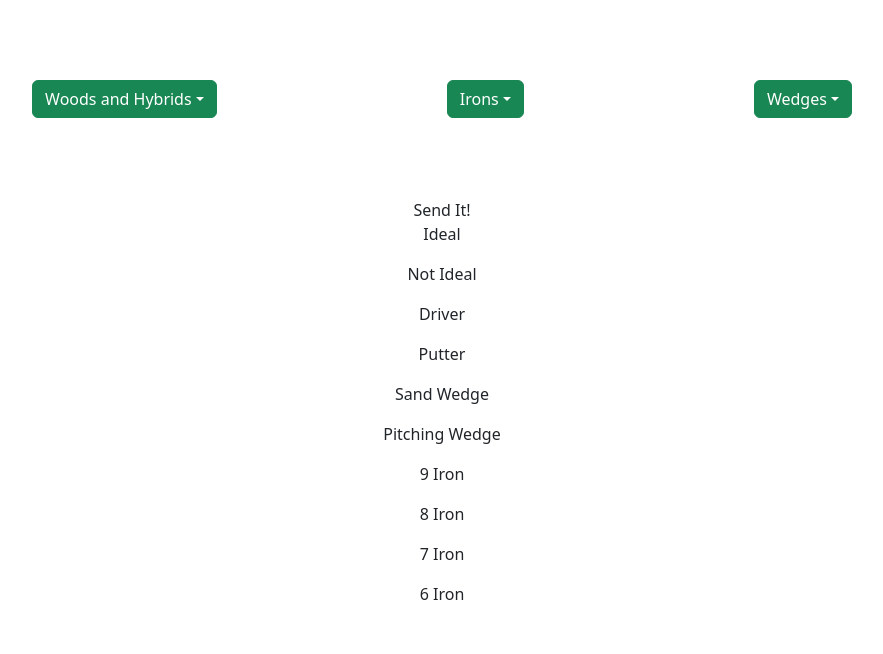
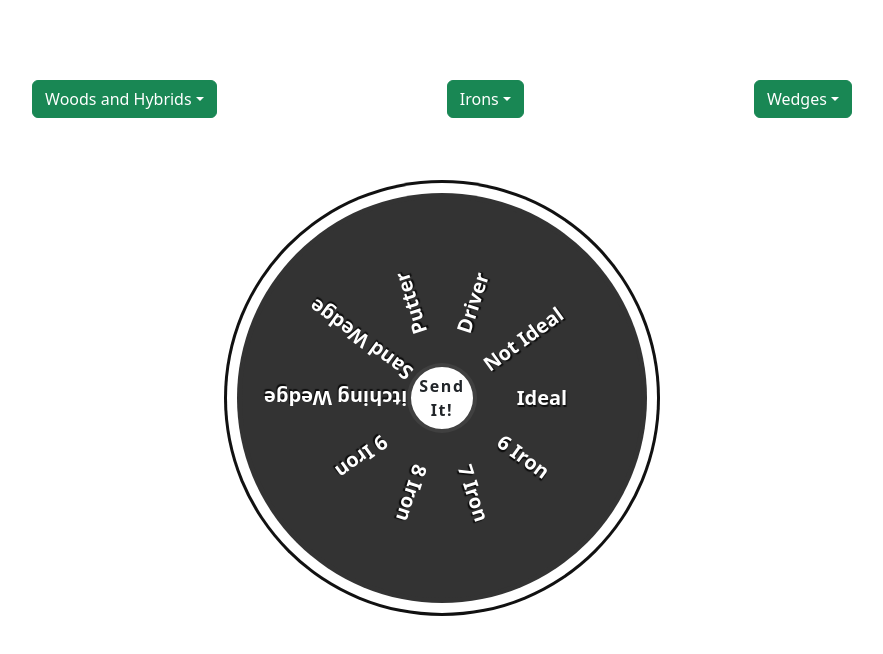
Before and after one commit to connork97/Wheel-Of-Not-Ideal, a React (Create React App) app in the folder client/: page / in a window 1280 px wide. Shown: the top 654 px of the page, without its empty margins (198-1081 px from the left). Built offline with nearby package versions, Linux system fonts and the light colour scheme.

Commit message:
foundation of wheel added

```diff
--- a/client/src/App.js
+++ b/client/src/App.js
@@ -8,6 +8,7 @@ import Wheel from './components/Wheel';
 
 function App() {
 
+  // const [activeClubs, setActiveClubs] = useState(['Ideal', 'Not Ideal', 'Driver', 'Putter', 'Sand Wedge', 'Pitching Wedge', '9 Iron', '8 Iron'])
   const [activeClubs, setActiveClubs] = useState(['Ideal', 'Not Ideal', 'Driver', 'Putter', 'Sand Wedge', 'Pitching Wedge', '9 Iron', '8 Iron', '7 Iron', '6 Iron'])
 
   const woodsAndHybrids = ['3 Wood', '5 Wood', '1 Hybrid', '2 Hybrid', '3 Hybrid', '4 Hybrid', '5 Hybrid'];
--- a/client/src/components/Club.js
+++ b/client/src/components/Club.js
@@ -1,10 +1,23 @@
+import styles from './Wheel.module.css';
 
-const Club = ({club}) => {
+
+const Club = ({club, activeClubs, index, angleIncrement}) => {
+
+    // const textRotation = -1 * (activeClubs.length - 1) * 5 * (index);
+    // const textOffset = (activeClubs.length) + 100;
+    const textRotation = -1 * index * (360 / activeClubs.length);
+    // const textOffset = 100;
 
     return (
-        <p>{club}</p>
-    )
-
+        <div className={styles.club}>
+            <span
+                style={{
+                    transform: `rotate(${textRotation}deg) translateX(${100}px)`
+                }}
+            >{club}
+            </span>
+        </div>
+    );
 };
 
 export default Club;
--- a/client/src/components/Wheel.js
+++ b/client/src/components/Wheel.js
@@ -1,37 +1,39 @@
-// import styles from './Wheel.module.css';
+import styles from './Wheel.module.css';
 import Club from './Club';
 import React, { useRef, useState, useEffect } from 'react';
 
-const Wheel = ({activeClubs}) => {
-
+const Wheel = ({ activeClubs }) => {
     const [spinValue, setSpinValue] = useState(0);
     const [rotation, setRotation] = useState(0);
     const wheelRef = useRef(null);
 
-    // let allClubs;
+    // Calculate the angle between each club
+    const angleIncrement = 360 / activeClubs.length;
 
-    // useEffect(() => {
-    //     console.log('rendering clubs');
-    //     allClubs = activeClubs.map((club, index) => {
-    //         return <p key={index}>{club}</p>;
-    //     });
-    // }, [activeClubs])
-
-
-        const renderActiveClubs = () => {
-            // setActiveClubs([...activeClubs, 'New Club']); // State update inside render function
-            console.log('start', activeClubs)
-            return activeClubs.map((club, index) => {
-                return <Club key={index} club={club}></Club>;
-            });
-        };
-
-
+    const renderActiveClubs = () => {
+        return activeClubs.map((club, index) => {
+            // Calculate the rotation for each club
+            // const clubRotation = (index + 1) * angleIncrement;
+            return (
+                <Club
+                    // className={styles.club}
+                    key={index}
+                    index={index}
+                    angleIncrement={angleIncrement}
+                    club={club}
+                    activeClubs={activeClubs}
+                    // style={{ transform: `rotate(${clubRotation}deg)` }}
+                ></Club>
+            );
+        });
+    };
 
     return (
-        <div className="wheelContainer">
-            <div className="spinBtn" style={{ transform: `rotate(${rotation}deg)` }}>Send It!</div>
-            <div className="wheel" ref={wheelRef}>
+        <div className={styles.wheelContainer}>
+            <div className={styles.spnBtn}>
+                <span>Send It!</span>
+            </div>
+            <div className={styles.wheel} ref={wheelRef}>
                 {renderActiveClubs()}
             </div>
         </div>
@@ -39,6 +41,50 @@ const Wheel = ({activeClubs}) => {
 }
 
 export default Wheel;
+
+// import styles from './Wheel.module.css';
+// import Club from './Club';
+// import React, { useRef, useState, useEffect } from 'react';
+
+// const Wheel = ({activeClubs}) => {
+
+//     const [spinValue, setSpinValue] = useState(0);
+//     const [rotation, setRotation] = useState(0);
+//     const wheelRef = useRef(null);
+
+//     const angleIncrement = 360 / activeClubs.length;
+
+//     const renderActiveClubs = () => {
+//         console.log('start', activeClubs)
+//         return activeClubs.map((club, index) => {
+//             console.log(index)
+//             const clubRotation = index * angleIncrement;
+//             return (
+//                 <Club
+//                     className={styles.club}
+//                     key={index}
+//                     club={club}
+//                     style={{ transform: `rotate(${clubRotation}deg)` }}
+//                 >
+//                 </Club>
+//             );
+//         });
+//     };
+
+//     return (
+//         <div className={styles.wheelContainer}>
+//             <div className={styles.spnBtn}>
+//                 <span>Send It!</span>
+//             </div>
+//             {/* // style={{ transform: `rotate(${rotation}deg)` }} */}
+//             <div className={styles.wheel} ref={wheelRef}>
+//                 {renderActiveClubs()}
+//             </div>
+//         </div>
+//     )
+// }
+
+// export default Wheel;
 
 // let clubs = ['Putter', 'Driver', '9 Iron', '8 Iron', '7 Iron', '6 Iron', 'Pitching Wedge', 'Sand Wedge', 'Ideal', 'Not Ideal'];
 
--- a/client/src/components/Wheel.module.css
+++ b/client/src/components/Wheel.module.css
@@ -1,4 +1,4 @@
-.welcome, .rules {
+/* .welcome, .rules {
     text-align: center;
     position: absolute;
     color: #FFF;
@@ -24,9 +24,82 @@
     position: absolute;
     top: 25vh;
     scale: 1.75;
+} */
+.wheelContainer {
+    position: relative;
+    margin: auto;
+    width: 400px; /* Adjust as needed */
+    height: 400px; /* Adjust as needed */
+    display: flex;
+    justify-content: center;
+    align-items: center;
 }
 
-.container {
+.spnBtn {
+    position: absolute;
+    top: 50%;
+    left: 50%;
+    transform: translate(-50%, -50%);
+    width: 70px; /* Adjust as needed */
+    height: 70px; /* Adjust as needed */
+    background: #FFFFFF;
+    border-radius: 50%;
+    border: 4px solid rgba(0, 0, 0, 0.75);
+    display: flex;
+    justify-content: center;
+    align-items: center;
+    font-weight: 600;
+    letter-spacing: 0.1em;
+    cursor: pointer;
+    z-index: 10;
+}
+
+.wheel {
+    position: relative;
+    width: 100%;
+    height: 100%;
+    background: #333;
+    border-radius: 50%;
+    overflow: hidden;
+    box-shadow: 0 0 0 5px #333,
+        0 0 0 15px #FFF,
+        0 0 0 18px #111;
+}
+
+.club {
+    position: absolute;
+    width: 100%; /* Adjust as needed */
+    height: 100%; /* Adjust as needed */
+    display: flex;
+    justify-content: center;
+    align-items: center;
+    user-select: none;
+    cursor: auto;
+}
+
+.club span {
+    position: relative;
+    font-size: 1.25em; /* Adjust as needed */
+    font-weight: 700;
+    color: #FFF;
+    text-shadow: 1px 2px 1px rgba(0,0,0,0.75);
+    white-space: nowrap;
+    /* transform-origin: bottom center; */
+}
+
+/* Additional styles for text rotation */
+.club span::after {
+    content: "";
+    position: absolute;
+    width: 100%;
+    height: 1px;
+    /* background-color: #FFF; */
+    bottom: -2px; /* Adjust as needed */
+    left: 0;
+    /* transform: rotate(-90deg); */
+    transform-origin: bottom left;
+}
+/* .wheelContainer {
     position: absolute;
     top: 42.5vh;
     width: 400px;
@@ -36,7 +109,7 @@
     align-items: center;
 }
 
-.container .spinBtn {
+.wheelContainer .spinBtn {
     position: absolute;
     width: 70px;
     height: 70px;
@@ -53,7 +126,7 @@
     cursor: pointer;
 }
 
-.container .spinBtn::before {
+.wheelContainer .spinBtn::before {
     content: "";
     position: absolute;
     top: -28px;
@@ -61,10 +134,50 @@
     height: 30px;
     background: #fff;
     /* likely going to move clip-path to the top once I have the rest of my borders situated*/
-    clip-path: polygon(50% 0%, 25% 100%, 75% 100%);
+    /* clip-path: polygon(50% 0%, 25% 100%, 75% 100%); */
+/* } */
+/* .wheelContainer .wheel {
+    position: absolute;
+    top: 0;
+    left: 0;
+    width: 100%;
+    height: 100%;
+    background: #333;
+    border-radius: 50%;
+    overflow: hidden;
+    box-shadow: 0 0 0 5px #333,
+        0 0 0 15px #FFF,
+        0 0 0 18px #111;
+    transition: transform 5s ease-in-out; */
+/* } */
+/*
+.wheelContainer .wheel .club {
+    position: absolute;
+    width: 50%;
+    height: 50%;
+    background: var(--clr);
+    display: flex;
+    justify-content: center;
+    align-items: center;
+    user-select: none;
+    cursor: auto;
 }
 
-.container .wheel {
+.wheelContainer .wheel .club span {
+    position: relative;
+    font-size: 1.25em;
+    font-weight: 700;
+    color: #FFF;
+    text-shadow: 1px 2px 1px rgba(0,0,0,0.75);
+}
+
+.wheelContainer .wheel .club span::after {
+    position: absolute;
+    font-size: 0.75em;
+    font-weight: 500;
+} */
+
+/* .wheelContainer .wheel {
     position: absolute;
     top: 0;
     left: 0;
@@ -79,7 +192,7 @@
     transition: transform 5s ease-in-out;
 }
 
-.container .wheel .player {
+.wheelContainer .wheel .club {
     position: absolute;
     width: 50%;
     height: 50%;
@@ -94,7 +207,7 @@
     cursor: auto;
 }
 
-.container .wheel .player span {
+.wheelContainer .wheel .club span {
     position: relative;
     transform: rotate(45deg);
     font-size: 1.25em;
@@ -103,8 +216,8 @@
     text-shadow: 1px 2px 1px rgba(0,0,0,0.75);
 }
 
-.container .wheel .player span::after {
+.wheelContainer .wheel .club span::after {
     position: absolute;
     font-size: 0.75em;
     font-weight: 500;
-}
+} */
```
Also changed, not shown: 1 other file (tests, documents, lock files or other folders).
